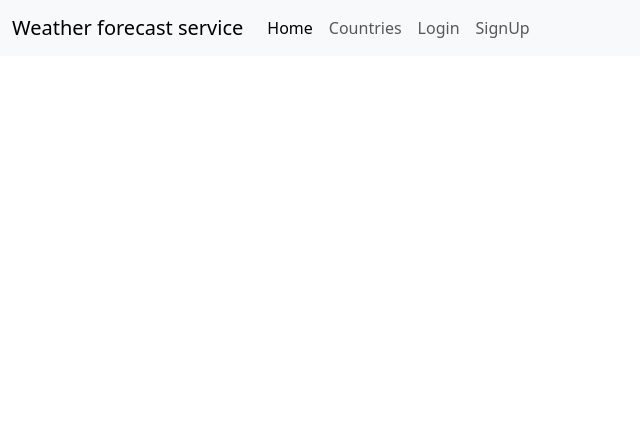
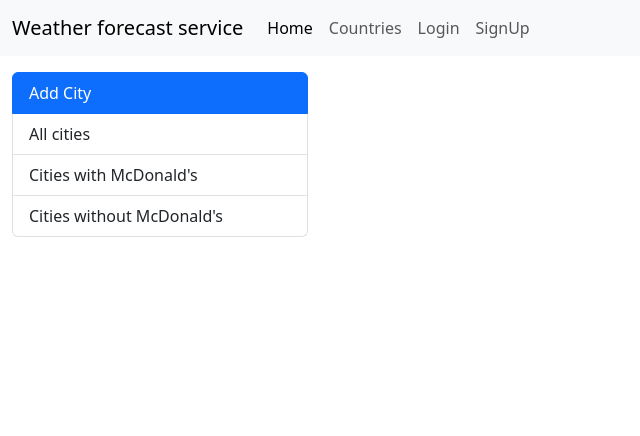
Before and after one commit to noteasycode/django_internship, a Django app: template internship/templates/city_list.html in a window 1280 px wide. Shown: the top 436 px of the page, without its empty margins (0-640 px from the left). Run offline with Django 3.2, Linux system fonts and the light colour scheme; the template is opened without the code that fills it, so the values that code supplies are empty; some libraries are stand-ins or nearby versions.

Commit message:
add filter for cities by mcdonalds, fix problems between filters and pagination

```diff
--- a/internship/cities/templatetags/user_filters.py
+++ b/internship/cities/templatetags/user_filters.py
@@ -16,3 +16,14 @@ def add_image(value):
 @register.filter
 def addclass(field, css):
     return field.as_widget(attrs={"class": css})
+
+
+@register.simple_tag
+def relative_url(value, field_name, urlencode=None):
+    url = f'?{field_name}={value}'
+    if urlencode:
+        querystring = urlencode.split('&')
+        filtered_querystring = filter(lambda p: p.split('=')[0] != field_name, querystring)
+        encoded_querystring = '&'.join(filtered_querystring)
+        url = f'{url}&{encoded_querystring}'
+    return url
--- a/internship/cities/views.py
+++ b/internship/cities/views.py
@@ -23,7 +23,11 @@ def country_list(request):
 
 def city_list(request, country):
     country = get_object_or_404(Country, name=country)
-    cities = country.cities.all()
+    mcdonalds_value = request.GET.get('with_mcdonalds')
+    if mcdonalds_value:
+        cities = country.cities.filter(with_mcdonalds=mcdonalds_value)
+    else:
+        cities = country.cities.all()
     paginator = Paginator(cities, settings.PAGES_OBG_AMT)
     page_number = request.GET.get('page')
     page = paginator.get_page(page_number)
--- a/internship/templates/city_list.html
+++ b/internship/templates/city_list.html
@@ -10,17 +10,20 @@
 
 {% block content %}
 <body>
- <br>
-    <div class="container">
-    {% if request.user.is_authenticated %}
-    <div class="row">
-        <div class="col-10">
-            <a class="btn btn-sm btn-primary" href="{% url 'cities:add_city' country %}" role="button">Add City</a>
+<div class="container-fluid mt-3">
+	<div class="row">
+    <!--menu -->
+    <div class="col-lg-3 mx-auto">
+        <div class="list-group">
+            <a class="list-group-item active" href="{% url 'cities:add_city' country %}">Add City</a>
+            <a href="{% url 'cities:city_list' country %}" class="list-group-item list-group-item-action">All cities</a>
+            <a href="{% url 'cities:city_list' country %}?with_mcdonalds=True" class="list-group-item list-group-item-action">Cities with McDonald's</a>
+            <a href="{% url 'cities:city_list' country %}?with_mcdonalds=False" class="list-group-item list-group-item-action">Cities without McDonald's</a>
         </div>
     </div>
-    {% endif %}
-    <div class="row">
-    <div class="col-9">
+       <!--data-table -->
+    <div class="col-lg-9 mx-auto">
+    <div class="row mx-auto">
      {% if page %}
         <table class="table table-image display cell-border" id="city-table" >
            <thead>
@@ -61,6 +64,7 @@
             </tbody>
         </table>
     {% endif %}
+    </div>
     </div></div></div>
 
 {% include "includes/paginator.html" with items=page paginator=paginator %}
--- a/internship/templates/includes/paginator.html
+++ b/internship/templates/includes/paginator.html
@@ -1,9 +1,10 @@
+{% load user_filters %}
 {% if page.has_other_pages %}
 <nav>
   <ul class="pagination justify-content-center">
     {% if page.has_previous %}
     <li class="page-item">
-      <a class="page-link" href="?page={{ page.previous_page_number }}">&laquo; Previous</a>
+      <a class="page-link" href="{% relative_url page.previous_page_number 'page' request.GET.urlencode %}">&laquo; Previous</a>
     </li>
     {% else %}
     <li class="page-item disabled">
@@ -17,13 +18,13 @@
     </li>
     {% else %}
     <li class="page-item">
-      <a class="page-link" href="?page={{ i }}">{{ i }}</a>
+      <a class="page-link" href="{% relative_url i 'page' request.GET.urlencode %}">{{ i }}</a>
     </li>
     {% endif %}
     {% endfor %}
     {% if page.has_next %}
     <li class="page-item">
-      <a class="page-link" href="?page={{ page.next_page_number }}">Next &raquo;</a>
+      <a class="page-link" href="{% relative_url page.next_page_number 'page' request.GET.urlencode %}">Next &raquo;</a>
     </li>
     {% else %}
     <li class="page-item disabled">
```
